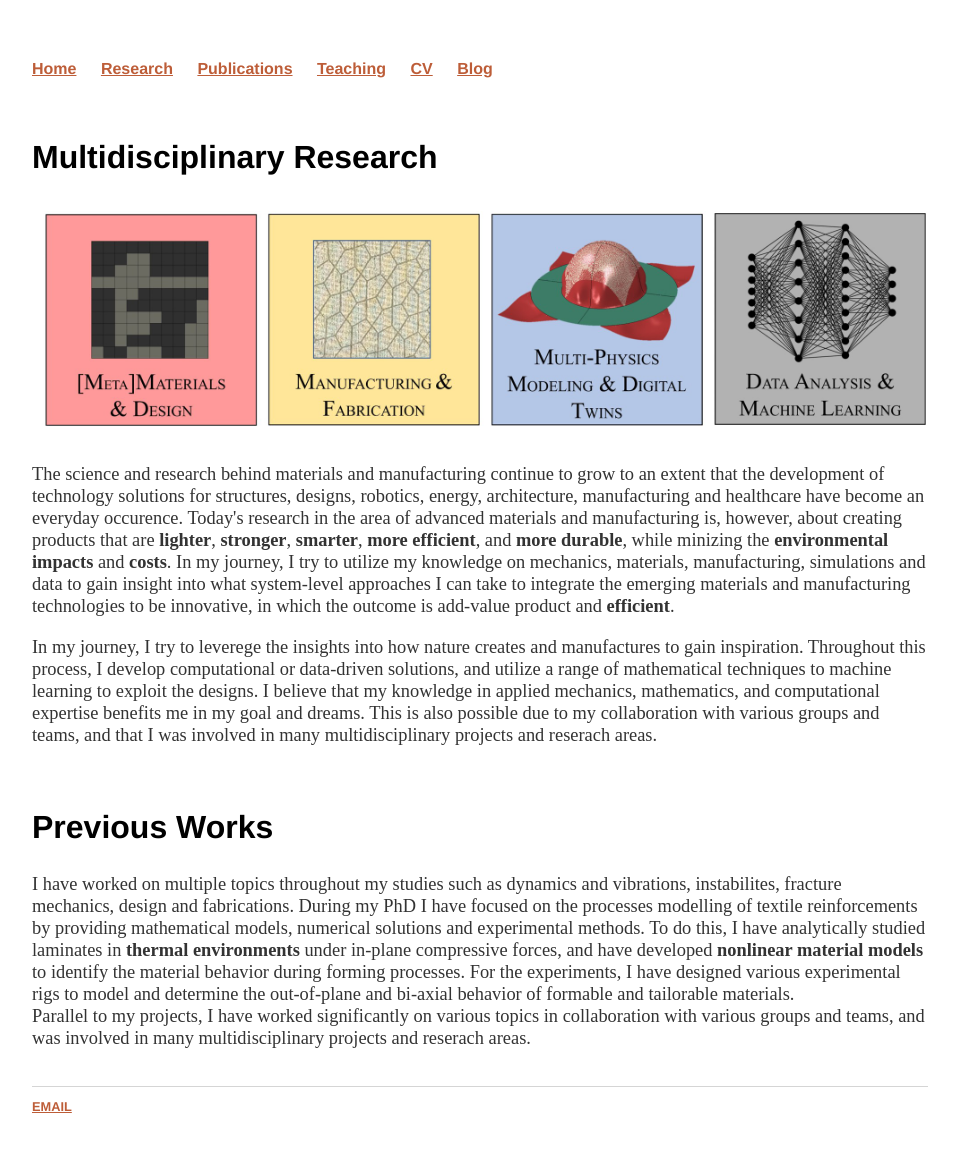
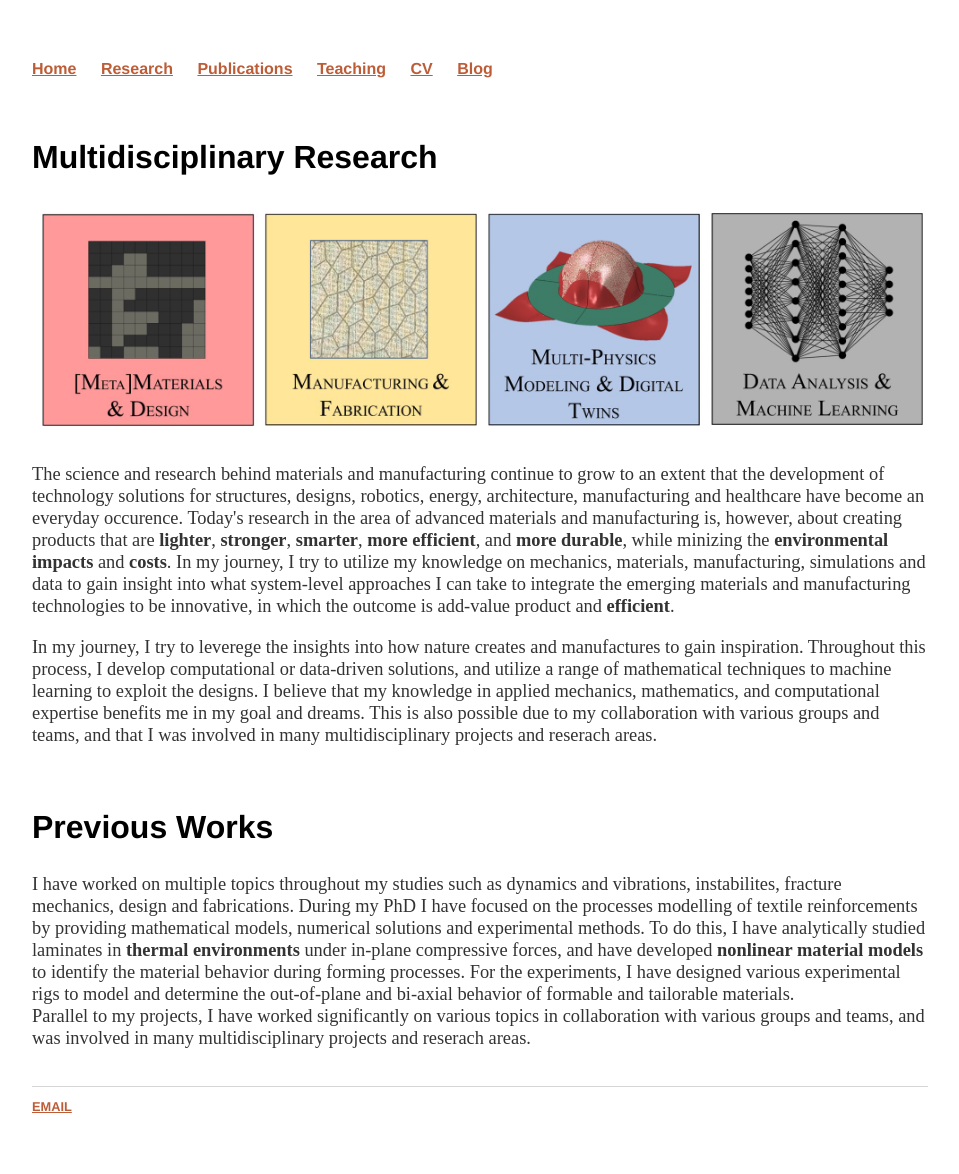
Before and after one commit to rsourki/rsourki.github.io, a Jekyll site: the page built from research/index.html, in a window 1280 px wide. Shown: the whole page, without its empty margins (160-1119 px from the left). Built offline with Jekyll 4.4.1, drawn with Linux system fonts in a browser that asks for light colours.

Commit message:
Update main.css

```diff
--- a/css/main.css
+++ b/css/main.css
@@ -55,7 +55,7 @@ ul.posts li { list-style: none; }
 }
 
 .responsive-img{
-	margin-left: 5px;
+	margin-left: 2px;
 	margin-bottom: 5px;
 	border: solid black 0px;
 	padding: 2px;
```
